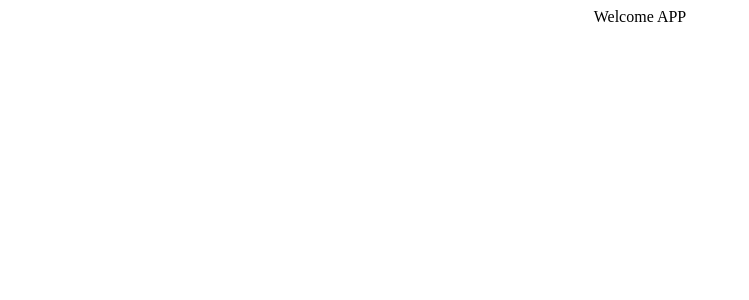
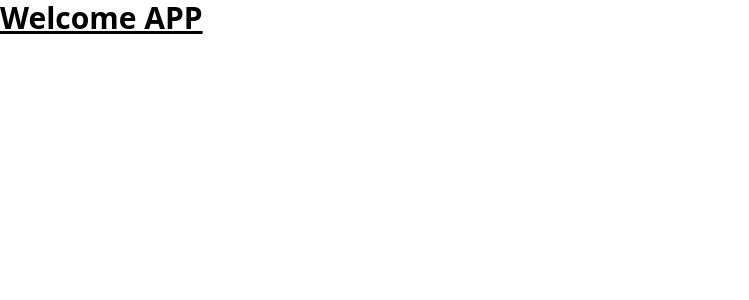
Before and after one commit to C5-shakirabugarbia/Tarjama_code_challenge, a React (Create React App) app in the folder frontend/: page / in a window 1280 px wide. Shown: the top 300 px of the page, without its empty margins (0-749 px from the left). Built offline with nearby package versions, Linux system fonts and the light colour scheme.

Commit message:
adding tailwind css file

```diff
--- a/frontend/package.json
+++ b/frontend/package.json
@@ -34,5 +34,10 @@
       "last 1 firefox version",
       "last 1 safari version"
     ]
+  },
+  "devDependencies": {
+    "autoprefixer": "^10.4.8",
+    "postcss": "^8.4.16",
+    "tailwindcss": "^3.1.8"
   }
 }
--- /dev/null
+++ b/frontend/postcss.config.js
@@ -0,0 +1,6 @@
+module.exports = {
+  plugins: {
+    tailwindcss: {},
+    autoprefixer: {},
+  },
+}
--- a/frontend/src/App.css
+++ /dev/null
@@ -1,3 +0,0 @@
-.App {
-  text-align: center;
-}
--- a/frontend/src/App.js
+++ b/frontend/src/App.js
@@ -1,7 +1,7 @@
-import "./App.css";
+import "./index.css";
 
 function App() {
-  return <div className="App">Welcome APP</div>;
+  return <div className="text-3xl font-bold underline">Welcome APP</div>;
 }
 
 export default App;
--- /dev/null
+++ b/frontend/src/index.css
@@ -0,0 +1,3 @@
+@tailwind base;
+@tailwind components;
+@tailwind utilities;
--- /dev/null
+++ b/frontend/tailwind.config.js
@@ -0,0 +1,8 @@
+/** @type {import('tailwindcss').Config} */
+module.exports = {
+  content: ["./src/**/*.{js,jsx,ts,tsx}"],
+  theme: {
+    extend: {},
+  },
+  plugins: [],
+};
```
Also changed, not shown: 1 other file (tests, documents, lock files or other folders).
